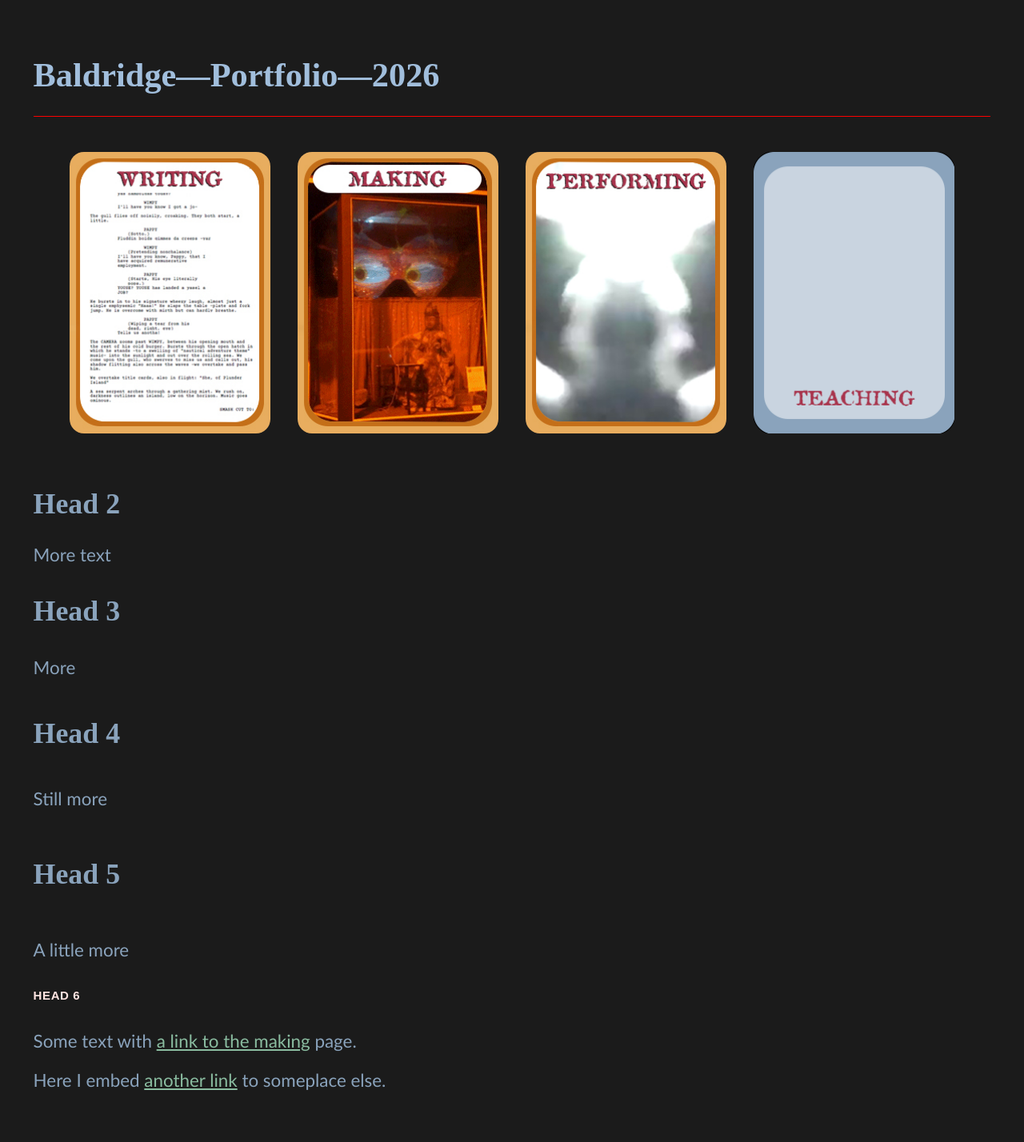
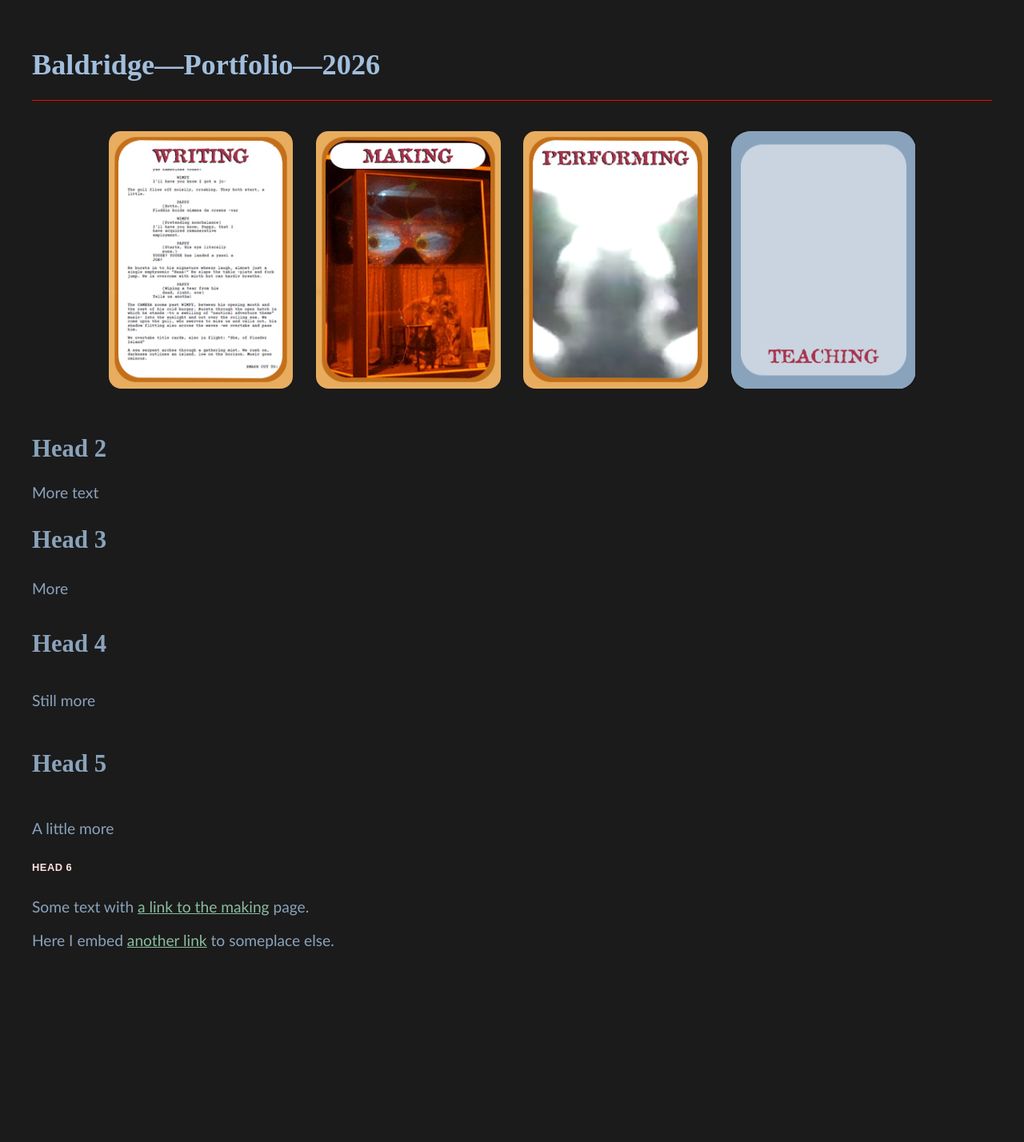
Before and after one commit to Interactimation/portfolio, a Jekyll site: the page built from index.md, in a window 1280 px wide. Shown: the whole page at 80% size. Built offline with Jekyll 4.4.1, drawn with Linux system fonts in a browser that asks for light colours; after the commit the page ends 1243 px from its top, so only the background shows below that.

Commit message:
font 120%

```diff
--- a/assets/custom.css
+++ b/assets/custom.css
@@ -31,7 +31,7 @@ a { text-decoration: underline; }
 /* style text */
 
 .markdown-body {
-  font-size: 140%;
+  font-size: 120%;
   font-family: "Trebuchet MS", Trebuchet, Arial, sans-serif;
 }
 
```
